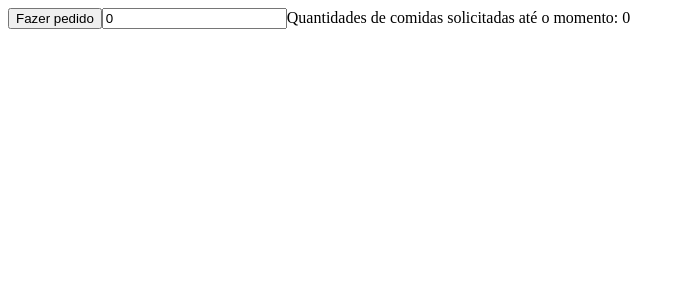
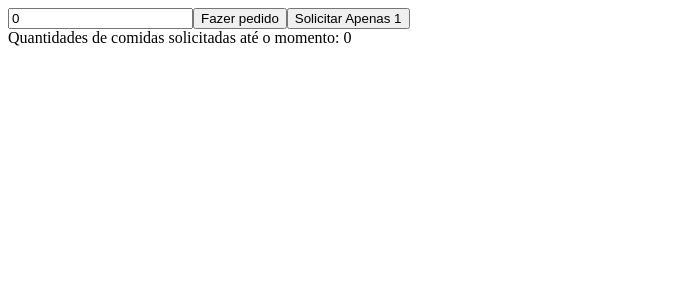
Before and after one commit to hamiltongabriel/vue-init, a Vue app: page /#/ in a window 1280 px wide. Shown: the top 300 px of the page, without its empty margins (0-685 px from the left). Built offline with nearby package versions, Linux system fonts and the light colour scheme.

Commit message:
Atualizacao de Dados em tempo real

```diff
--- a/src/components/utilizandovmodel/AtualizandoUmValor.vue
+++ b/src/components/utilizandovmodel/AtualizandoUmValor.vue
@@ -1,18 +1,28 @@
 <template>
 <div>
+  <div>
+    <input v-model="foodRequested" />
     <button @click="orderFood">Fazer pedido</button>
-    <input v-model="foodRequested" />Quantidades de comidas solicitadas até o momento: {{quantityFoodFinal}}
+    <button @click="requestAFood">Solicitar Apenas 1</button>
+  </div>
+  <div>
+    Quantidades de comidas solicitadas até o momento: {{quantityFoodFinal}}
+  </div>
 </div>
 </template>
 <script>
 export default {
   data: () => ({
-      foodRequested: 0,
-      quantityFoodFinal: 0
+    foodRequested: 0,
+    quantityFoodFinal: 0
   }),
-  methods:{
-    orderFood(){
-        this.quantityFoodFinal = parseInt(this.foodRequested) + parseInt(this.quantityFoodFinal)
+  methods: {
+    requestAFood() {
+      this.quantityFoodFinal++;
+    },
+    orderFood() {
+      this.quantityFoodFinal =
+        parseInt(this.foodRequested) + parseInt(this.quantityFoodFinal);
     }
   }
 };
```
